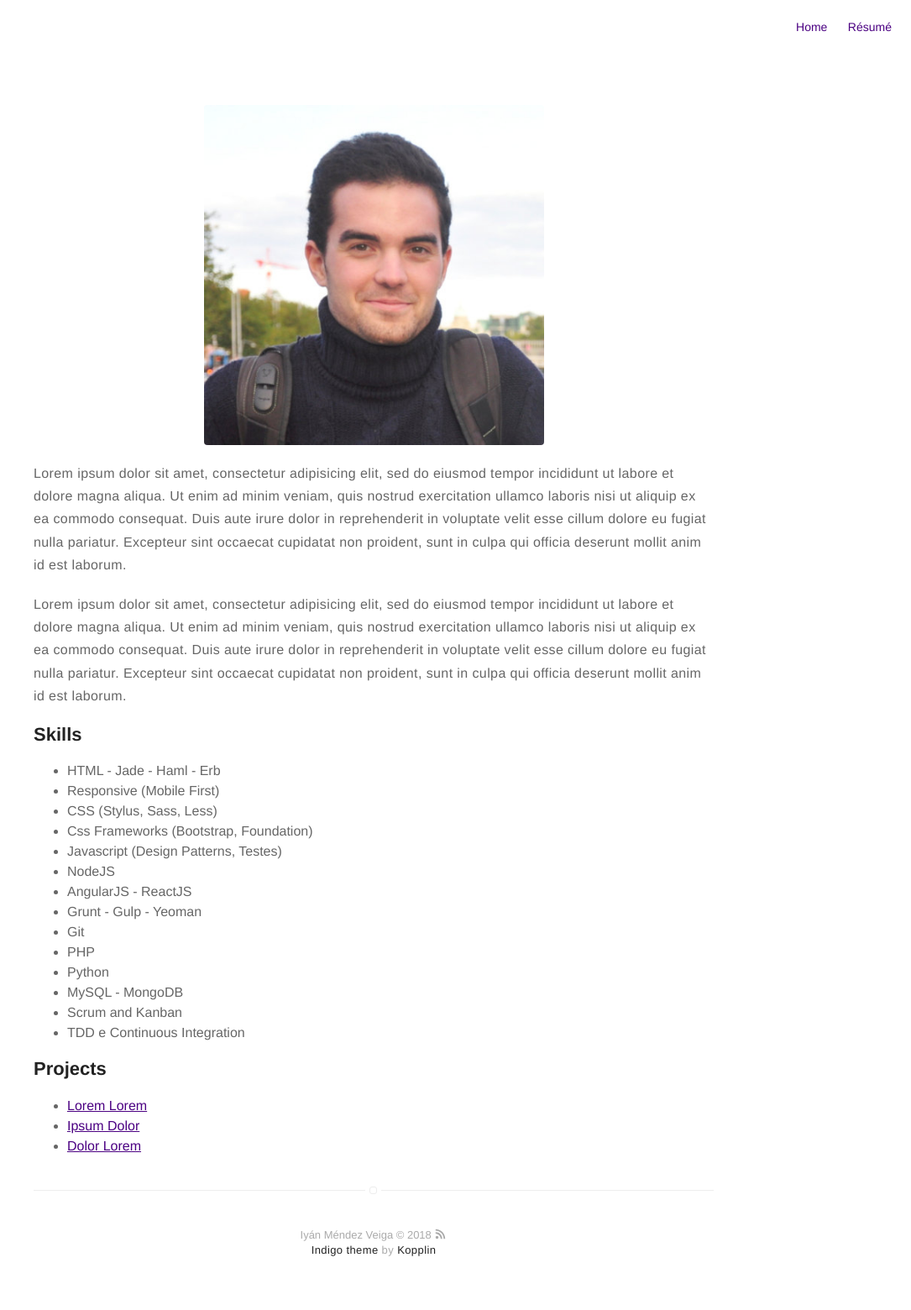
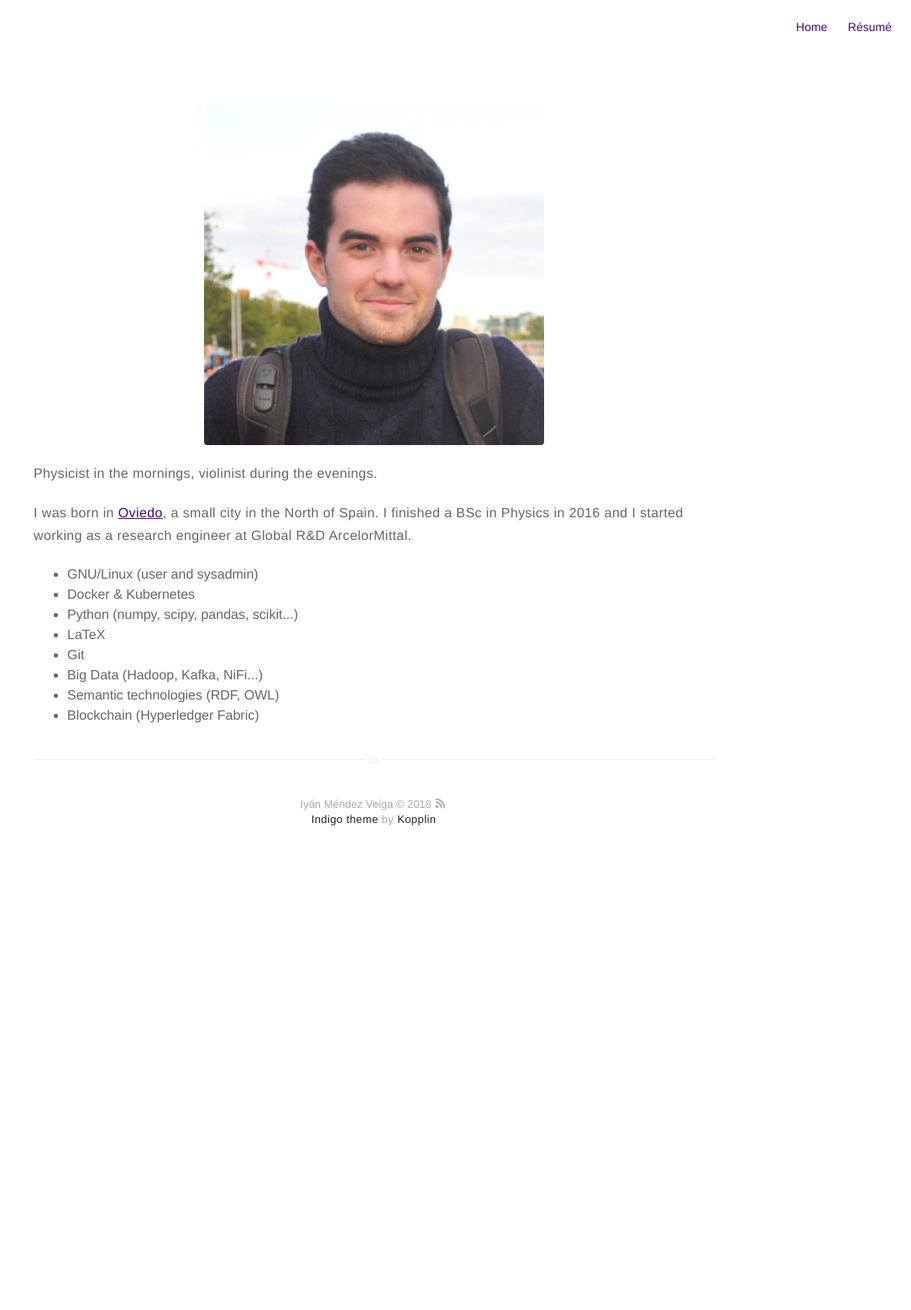
Before and after one commit to iyanmv/iyanmv.github.io, a Jekyll site: the page built from about.md, in a window 1280 px wide. Shown: the whole page at 84% size, without its empty margins (195-1280 px from the left). Built offline with Jekyll 4.4.1, drawn with Linux system fonts in a browser that asks for light colours; after the commit the page ends 1047 px from its top, so only the background shows below that.

Commit message:
Fix social media links. Add about page

```diff
--- a/_config.yml
+++ b/_config.yml
@@ -30,17 +30,17 @@ permalink: /:title/
 #  categories: [] # only show disqus for posts that have these categories
 
 # if you don't have any of social below, comment the line
-facebook: https://www.facebook.com/iyanmv
-twitter: https://twitter.com/iyanmv
+facebook: iyanmv
+twitter: iyanmv
 # google: mygoogle
-instagram: https://www.instagram.com/iyanmv/
+instagram: iyanmv
 # pinterest: mypinterest
-linkedin: https://www.linkedin.com/in/iyanmv/
+linkedin: iyanmv
 # youtube: myyoutube
 # spotify: myspotify
-github: https://github.com/iyanmv
+github: iyanmv
 # gitlab: mygitlab
-lastfm: https://www.last.fm/es/user/iyanmv
+lastfm: iyanmv
 # stackoverflow: 7044681/mystackoverflow
 # quora: userquora
 # reddit: username
--- a/about.md
+++ b/about.md
@@ -4,43 +4,25 @@ layout: page
 ---
 ![Profile Image]({{ site.url }}/{{ site.picture }})
 
-<p>Lorem ipsum dolor sit amet, consectetur adipisicing elit, sed do eiusmod
-tempor incididunt ut labore et dolore magna aliqua. Ut enim ad minim veniam,
-quis nostrud exercitation ullamco laboris nisi ut aliquip ex ea commodo
-consequat. Duis aute irure dolor in reprehenderit in voluptate velit esse
-cillum dolore eu fugiat nulla pariatur. Excepteur sint occaecat cupidatat non
-proident, sunt in culpa qui officia deserunt mollit anim id est laborum.</p>
+<p>Physicist in the mornings, violinist during the evenings.</p>
 
-<p>Lorem ipsum dolor sit amet, consectetur adipisicing elit, sed do eiusmod
-tempor incididunt ut labore et dolore magna aliqua. Ut enim ad minim veniam,
-quis nostrud exercitation ullamco laboris nisi ut aliquip ex ea commodo
-consequat. Duis aute irure dolor in reprehenderit in voluptate velit esse
-cillum dolore eu fugiat nulla pariatur. Excepteur sint occaecat cupidatat non
-proident, sunt in culpa qui officia deserunt mollit anim id est laborum.</p>
-
-<h2>Skills</h2>
+<p>I was born in <a href="https://en.wikipedia.org/wiki/Oviedo">Oviedo</a>, a small city in the North of Spain. I finished a BSc in Physics in 2016 and I started working as a research engineer at Global R&D ArcelorMittal.</p>
 
 <ul class="skill-list">
-	<li>HTML - Jade - Haml - Erb</li>
-	<li>Responsive (Mobile First)</li>
-	<li>CSS (Stylus, Sass, Less)</li>
-	<li>Css Frameworks (Bootstrap, Foundation)</li>
-	<li>Javascript (Design Patterns, Testes)</li>
-	<li>NodeJS</li>
-	<li>AngularJS - ReactJS</li>
-	<li>Grunt - Gulp - Yeoman</li>
+	<li>GNU/Linux (user and sysadmin)</li>
+	<li>Docker & Kubernetes</li>
+	<li>Python (numpy, scipy, pandas, scikit...)</li>
+	<li>LaTeX</li>
 	<li>Git</li>
-	<li>PHP</li>
-	<li>Python</li>
-	<li>MySQL - MongoDB</li>
-	<li>Scrum and Kanban</li>
-	<li>TDD e Continuous Integration</li>
+	<li>Big Data (Hadoop, Kafka, NiFi...)</li>
+	<li>Semantic technologies (RDF, OWL)</li>
+	<li>Blockchain (Hyperledger Fabric)</li>
 </ul>
 
-<h2>Projects</h2>
+<!-- <h2>Projects</h2>
 
 <ul>
 	<li><a href="https://github.com/">Lorem Lorem</a></li>
 	<li><a href="https://github.com/">Ipsum Dolor</a></li>
 	<li><a href="https://github.com/">Dolor Lorem</a></li>
-</ul>
+</ul> -->
```
